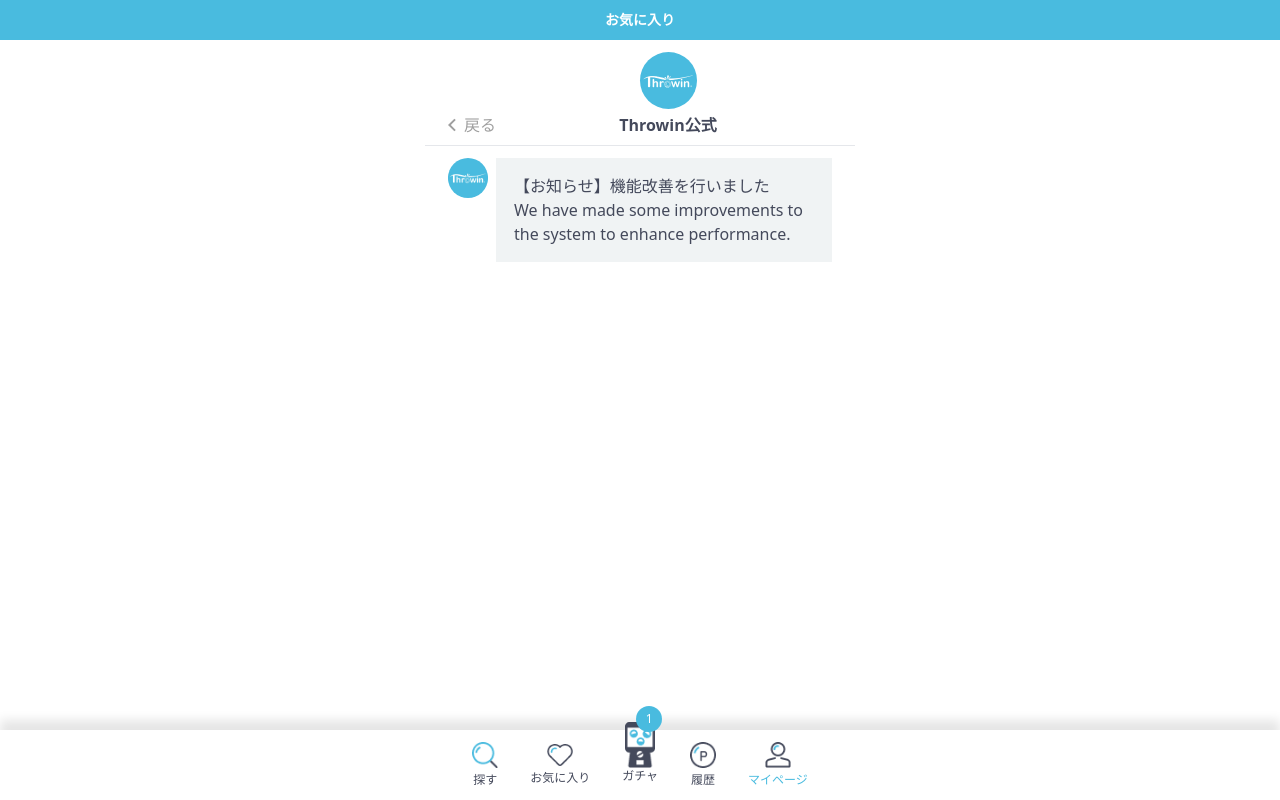
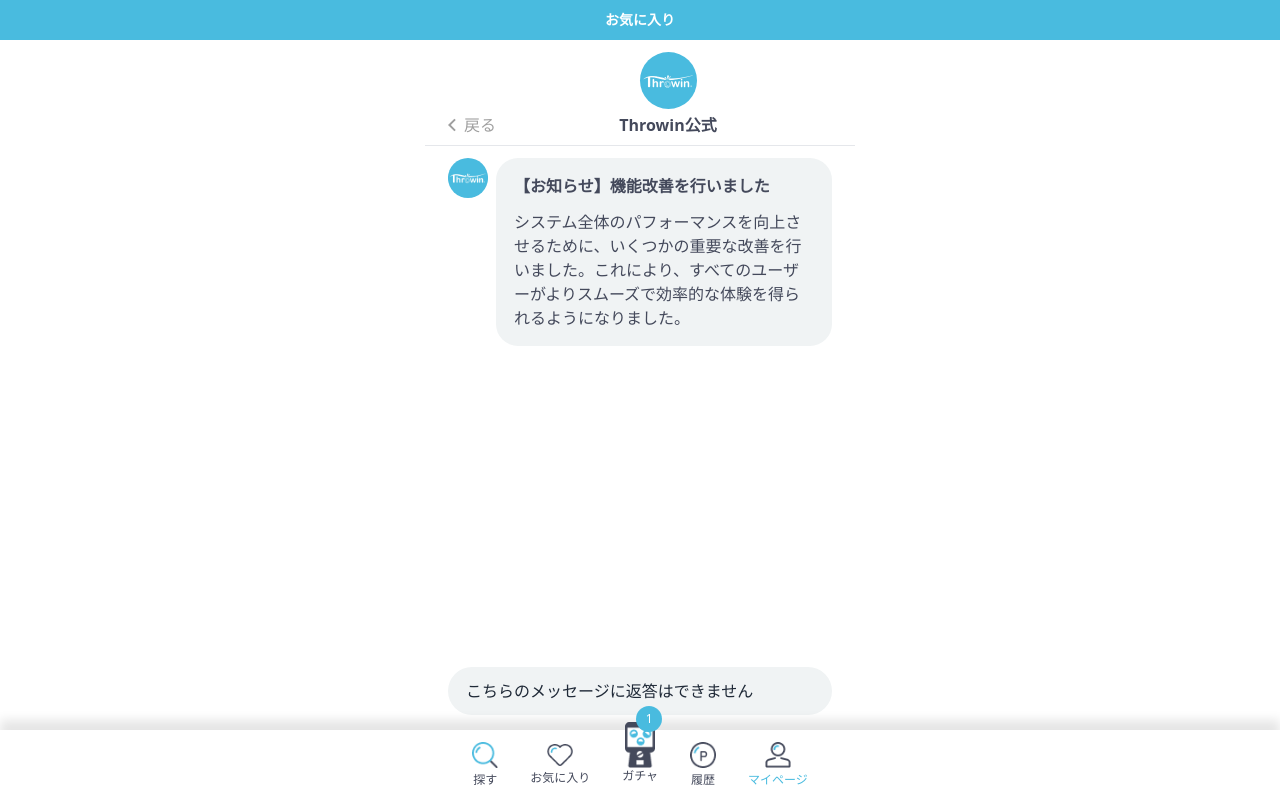
Before and after one commit to mdalamin-jbc/throwin, a React (Vite) app: page /myPage/notice/1 in a window 1280 px wide. Built offline with nearby package versions, Linux system fonts and the light colour scheme; a web font is replaced by a local one.

Commit message:
notice details done

```diff
--- a/src/pages/Notification/NotificationDetails.jsx
+++ b/src/pages/Notification/NotificationDetails.jsx
@@ -14,20 +14,21 @@ const NotificationDetails = () => {
       sender: "Throwin公式",
       message: "【お知らせ】機能改善を行いました",
       details:
-        "We have made some improvements to the system to enhance performance.",
+        "システム全体のパフォーマンスを向上させるために、いくつかの重要な改善を行いました。これにより、すべてのユーザーがよりスムーズで効率的な体験を得られるようになりました。",
     },
     {
       id: 2,
       sender: "Throwin公式",
       message: "【お知らせ】新機能を追加しました",
       details:
-        "A new feature has been added to help you manage your tasks more effectively.",
+        "タスクをより効果的に管理できるようにするための新しい機能がシステムに追加されました。この機能は、生産性を向上させ、タスクの整理を簡単にすることを目的としています。",
     },
     {
       id: 3,
       sender: "Throwin公式",
       message: "【お知らせ】不具合を修正しました",
-      details: "Bug fixes have been applied to resolve reported issues.",
+      details:
+        "報告された問題を解決するために、いくつかのバグ修正を適用しました。これらの修正により、安定性と信頼性が向上し、スムーズなユーザー体験を提供します。報告された問題を解決するために、いくつかのバグ修正を適用しました。これらの修正により、安定性と信頼性が向上し、スムーズなユーザー体験を提供します。報告された問題を解決するために、いくつかのバグ修正を適用しました。これらの修正により、安定性と信頼性が向上し、スムーズなユーザー体験を提供します。報告された問題を解決するために、いくつかのバグ修正を適用しました。これらの修正により、安定性と信頼性が向上し、スムーズなユーザー体験を提供します。報告された問題を解決するために、いくつかのバグ修正を適用しました。これらの修正により、安定性と信頼性が向上し、スムーズなユーザー体験を提供します。報告された問題を解決するために、いくつかのバグ修正を適用しました。これらの修正により、安定性と信頼性が向上し、スムーズなユーザー体験を提供します。報告された問題を解決するために、いくつかのバグ修正を適用しました。これらの修正により、安定性と信頼性が向上し、スムーズなユーザー体験を提供します。",
     },
   ];
 
@@ -43,7 +44,7 @@ const NotificationDetails = () => {
       <div>
         <TitleBar back={null} icon={null} title="お気に入り"></TitleBar>
       </div>
-      <div className="min-w-[375px] max-w-[430px] mx-auto  mt-3 text-[#44495B] ">
+      <div className="min-w-[375px] max-w-[430px] mx-auto  mt-3 text-[#44495B] mb-[160px]">
         <div className="flex justify-between items-end px-[15px] border-b-[1.5px] pb-2">
           <div className="flex items-center text-[#9F9F9F] font-medium">
             <RiArrowLeftSLine
@@ -60,17 +61,22 @@ const NotificationDetails = () => {
           </div>
           <div></div>
         </div>
-        <div className="mt-3 px-[23px] flex gap-2  ">
+        <div className="mt-3 px-[23px] flex gap-2">
           <div className="">
             <div className="bg-[#49BBDF] w-[40px] h-[40px] flex justify-center items-center rounded-full">
               <img src={logo} alt="" className="" />
             </div>
           </div>
-          <div className="bg-[#F0F3F4] py-4 px-[18px]">
-            <h4>{notification.message}</h4>
-            <p>{notification.details}</p>
+          <div className="bg-[#F0F3F4] py-4 px-[18px] rounded-[22px] flex-1">
+            <h4 className="font-semibold">{notification.message}</h4>
+            <p className="mt-3">{notification.details}</p>
           </div>
         </div>
+      </div>
+      <div className="min-w-[375px] max-w-[430px] mx-auto fixed bottom-[85px] left-0 right-0">
+        <h4 className="font-light bg-[#F0F3F4] mx-[23px] py-3 px-[18px] rounded-full">
+          こちらのメッセージに返答はできません
+        </h4>
       </div>
     </div>
   );
```
